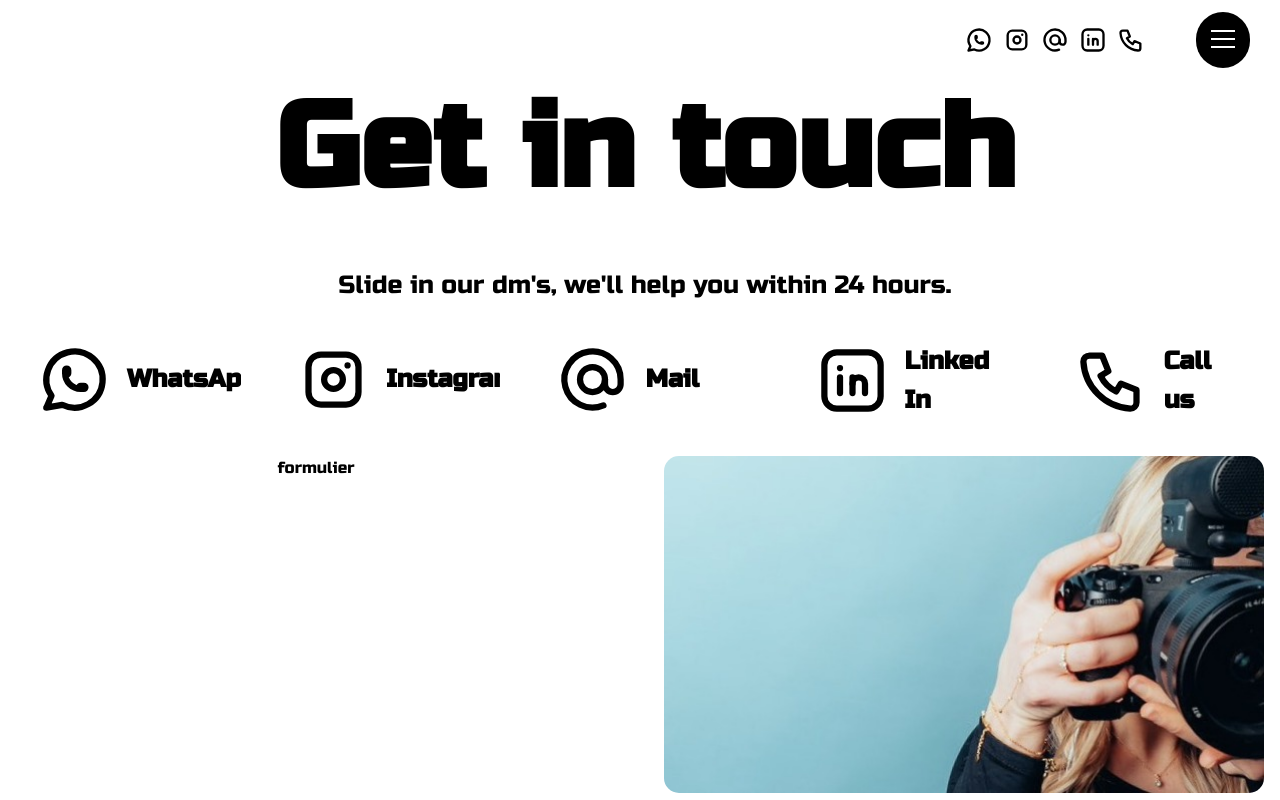
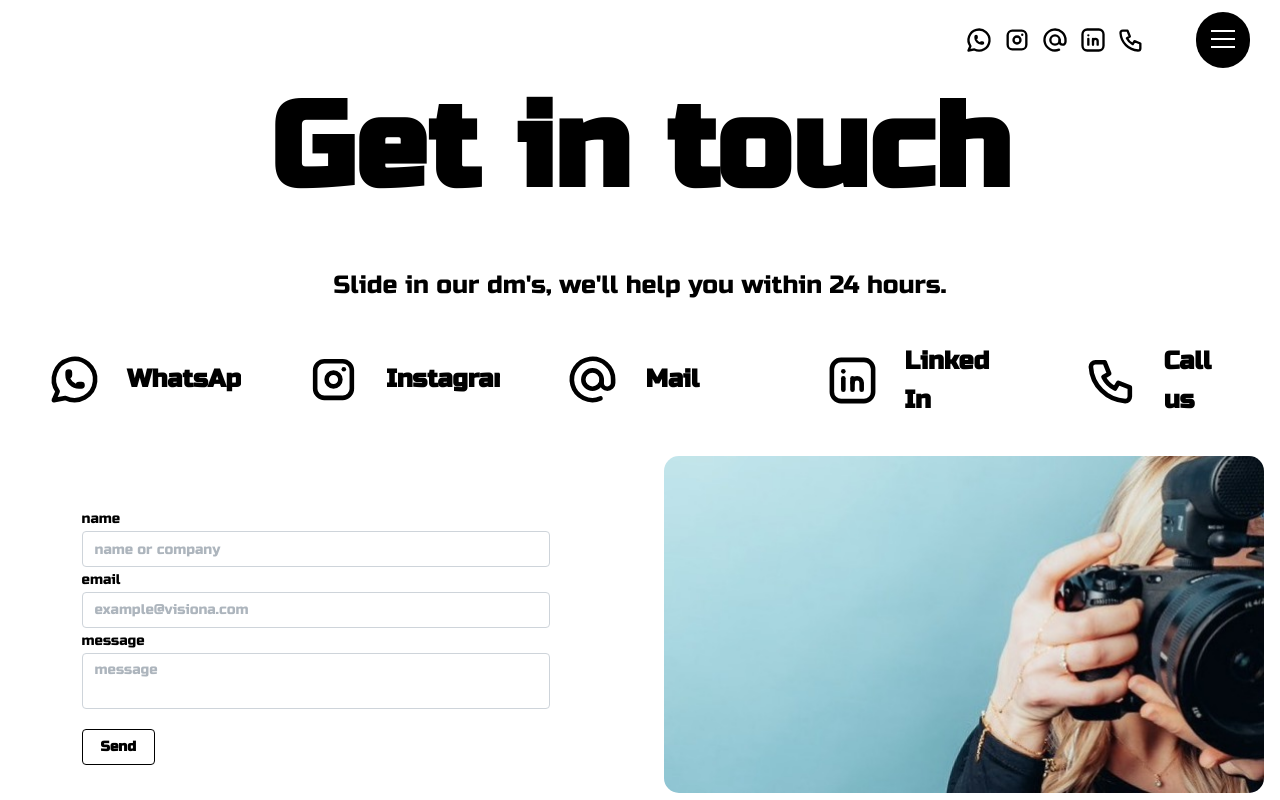
Before and after one commit to landerclaes8/gallery_kaat_visiona_frontend, a React (Vite) app: page /contact in a window 1280 px wide. Shown: the top 800 px of the page. Built offline with nearby package versions, Linux system fonts and the light colour scheme; a web font is replaced by a local one.

Commit message:
add: form on contact page

```diff
--- a/src/components/about/AboutHeader.tsx
+++ b/src/components/about/AboutHeader.tsx
@@ -123,7 +123,7 @@ const AboutHeader = ({ title, imageSrc }: Props) => {
       </Text>
 
       <Button
-        className="aboutVisionaButton"
+        className="button"
         variant="transparent"
         component={Link}
         to="/video"
@@ -132,7 +132,7 @@ const AboutHeader = ({ title, imageSrc }: Props) => {
         <Text fw={700}>Explore video projects</Text>
       </Button>
       <Button
-        className="aboutVisionaButton"
+        className="button"
         variant="transparent"
         component={Link}
         to="/photo"
--- a/src/components/contactComponents/ContactCardComponent.tsx
+++ b/src/components/contactComponents/ContactCardComponent.tsx
@@ -44,7 +44,7 @@ const ContactCardComponent = ({ data }: ContactCardData) => {
               variant="default"
               style={{ border: "none", backgroundColor: "transparent" }}
             >
-              {React.cloneElement(element.icon, { size: 75 })}
+              {React.cloneElement(element.icon, { size: 55 })}
             </ActionIcon>
             <Text fw={700} style={{ fontSize: isSmallScreen ? 20 : 25 }}>
               {element.title}
--- a/src/components/contactComponents/ContactCards.tsx
+++ b/src/components/contactComponents/ContactCards.tsx
@@ -47,7 +47,7 @@ const ContactCards = () => {
   return (
     <Box>
       <Center>
-        <Flex direction="column" pl={10}>
+        <Flex direction="column">
           <Title fz={isSmallScreen ? 50 : 120}>Get in touch</Title>
           <Center>
             <Text pt={40} fz={isSmallScreen ? 15 : 25}>
--- /dev/null
+++ b/src/components/contactComponents/ContactForm.tsx
@@ -0,0 +1,91 @@
+import { Textarea, TextInput, Button } from "@mantine/core";
+import { useForm } from "@mantine/form";
+import { zodResolver } from "@mantine/form";
+import useSWRMutation from "swr/mutation";
+import { z } from "zod";
+import { post } from "../../lib/api";
+import { useState } from "react";
+
+const ContactForm = () => {
+  const { trigger: doSendMessage } = useSWRMutation(`/api/contact`, post);
+  const [isSubmitting, setIsSubmitting] = useState(false);
+
+  const schema = z.object({
+    name: z.string().min(2, { message: "fill in at least two characters." }),
+    email: z
+      .string()
+      .min(5, { message: "make sure email is correct: example@visiona.com" }),
+    message: z
+      .string()
+      .min(10, { message: "message should be at least 10 characters" })
+      .max(500),
+  });
+
+  const form = useForm({
+    mode: "uncontrolled",
+    initialValues: {
+      name: "",
+      email: "",
+      message: "",
+    },
+    validate: zodResolver(schema),
+  });
+
+  const handleSubmit = async (values: {
+    name: string;
+    email: string;
+    message: string;
+  }) => {
+    try {
+      setIsSubmitting(true);
+      await doSendMessage({
+        name: values.name,
+        email: values.email,
+        message: values.message,
+      });
+
+      form.reset();
+    } catch (error) {
+      console.error("Error submitting form:", error);
+    } finally {
+      setIsSubmitting(false);
+    }
+  };
+
+  return (
+    <>
+      <form onSubmit={form.onSubmit(handleSubmit)}>
+        <TextInput
+          label="name"
+          placeholder="name or company"
+          key={form.key("name")}
+          {...form.getInputProps("name")}
+        ></TextInput>
+        <TextInput
+          label="email"
+          placeholder="example@visiona.com"
+          key={form.key("email")}
+          {...form.getInputProps("email")}
+        ></TextInput>
+        <Textarea
+          label="message"
+          placeholder="message"
+          key={form.key("message")}
+          {...form.getInputProps("message")}
+        ></Textarea>
+      </form>
+
+      <Button
+        mt={20}
+        type="submit"
+        data-cy="contact-form-submit"
+        className="button"
+        disabled={isSubmitting}
+      >
+        Send
+      </Button>
+    </>
+  );
+};
+
+export default ContactForm;
--- a/src/components/contactComponents/ContactOverview.tsx
+++ b/src/components/contactComponents/ContactOverview.tsx
@@ -1,15 +1,10 @@
 import { Box, Text, Flex, Grid, Center } from "@mantine/core";
 import ContactCards from "./ContactCards";
 import { useMediaQuery } from "@mantine/hooks";
+import ContactForm from "./ContactForm";
 
 const ContactOverview = () => {
   const isSmallScreen = useMediaQuery("(max-width: 1024px)");
-
-  /*const socials = () => {
-   return isSmallScreen ? (<Simple):(<Box></Box>)
-  };
-
-  */
 
   return (
     <Box className="background-color-text" pt={70} pb={70}>
@@ -19,7 +14,9 @@ const ContactOverview = () => {
           <Grid>
             <Grid.Col span={isSmallScreen ? 12 : 6}>
               <Center>
-                <Box>formulier</Box>
+                <Box w={"90%"} p={50}>
+                  <ContactForm />
+                </Box>
               </Center>
             </Grid.Col>
             <Grid.Col span={isSmallScreen ? 12 : 6}>
--- a/src/components/offers/OfferGrid.tsx
+++ b/src/components/offers/OfferGrid.tsx
@@ -102,7 +102,7 @@ const OfferGrid = () => {
       </SimpleGrid>
       <Flex gap={10} justify={"center"}>
         <Button
-          className="aboutVisionaButton"
+          className="button"
           variant="transparent"
           component={Link}
           to="/video"
@@ -112,7 +112,7 @@ const OfferGrid = () => {
           <Text fw={700}>Explore video projects</Text>
         </Button>
         <Button
-          className="aboutVisionaButton"
+          className="button"
           variant="transparent"
           component={Link}
           to="/photo"
--- a/src/components/photo/Photo.tsx
+++ b/src/components/photo/Photo.tsx
@@ -31,7 +31,6 @@ const Photo = ({ id, title, description }: Props) => {
             <img
               style={{
                 width: isVertical ? "50%" : "100%",
-                maxWidth: "600px", // of een andere maximale waarde
                 height: "auto",
                 borderRadius: "15px",
               }}
--- a/src/styles/general.scss
+++ b/src/styles/general.scss
@@ -7,3 +7,20 @@
 .title-text-navbar {
   color: black !important;
 }
+
+.button {
+  background-color: white;
+  color: black;
+  border: 1px solid black;
+  font-weight: 700;
+
+  &:hover {
+    background-color: black;
+    color: white;
+
+    * {
+      color: white;
+    }
+  }
+
+}
```
